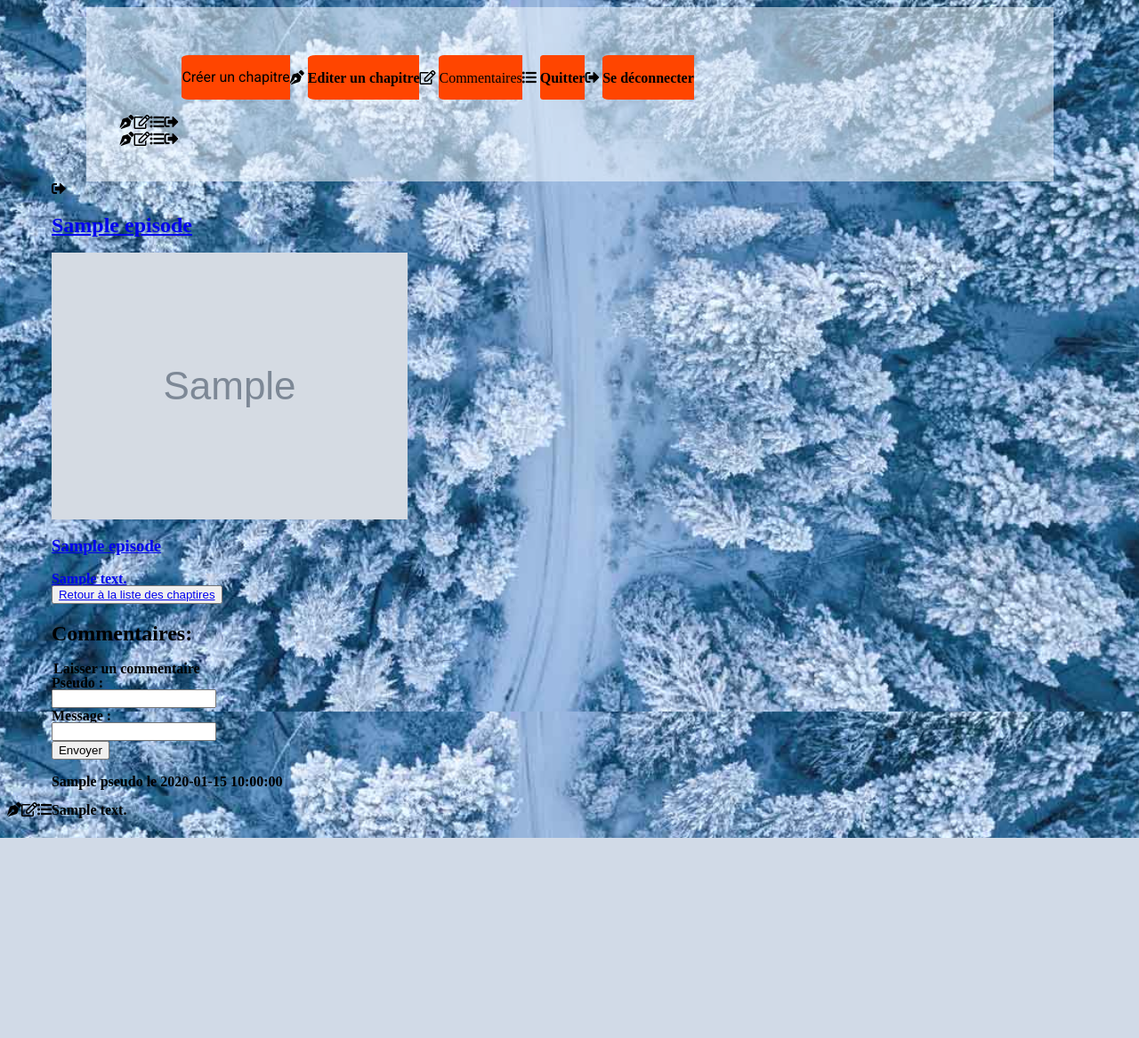
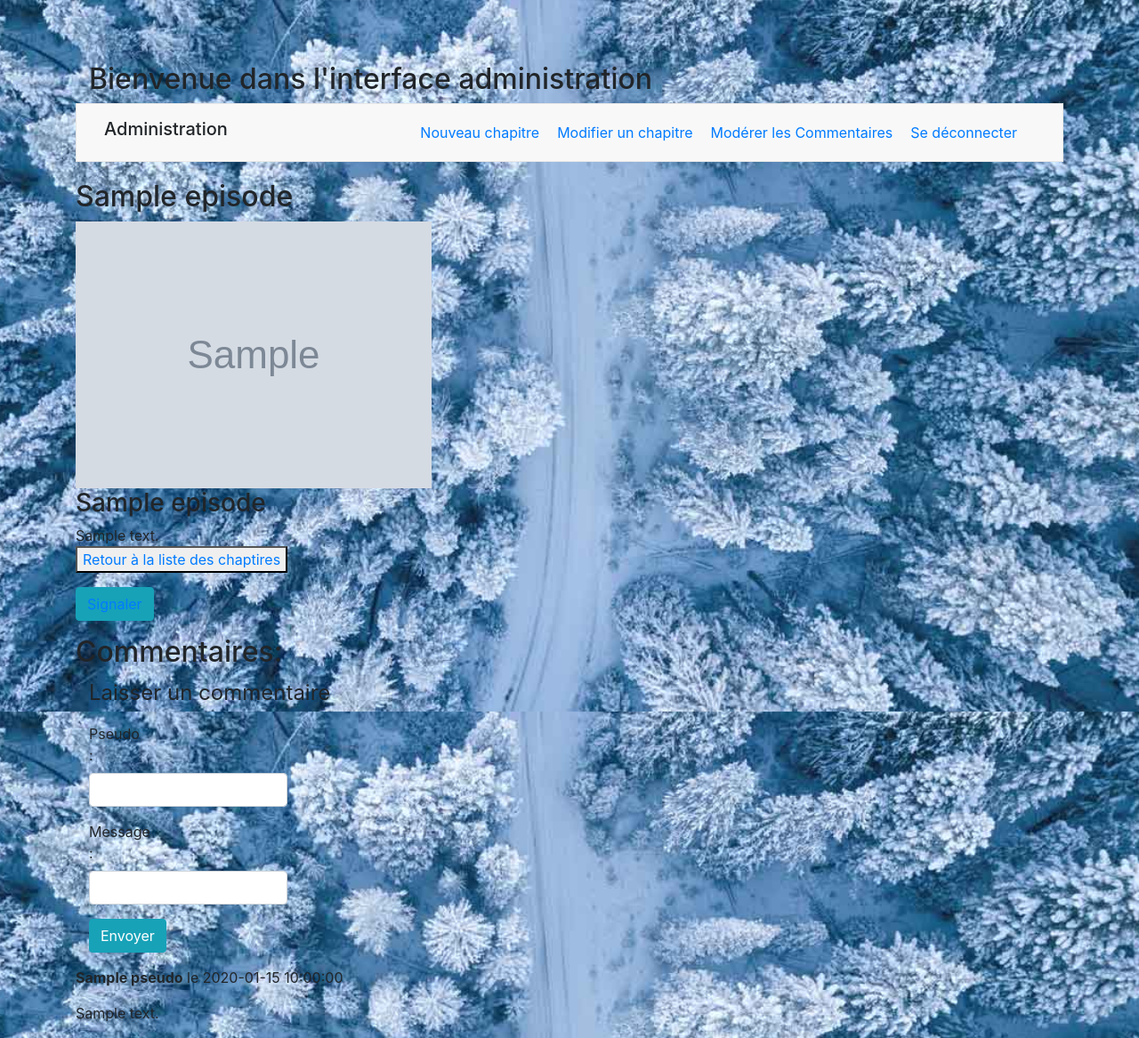
Before and after one commit to Mistiso49250/projet4, a PHP site: template templates/frontoffice/chapitre.html.php in a window 1280 px wide. Shown: the whole page at 89% size. Before the commit the page ends 942 px from the top, so only its background shows below. Run offline with PHP 8.4, Linux system fonts and the light colour scheme; the template is opened without the code that fills it: most values are stand-ins (such as "Sample title", 1, 10 or a date in 2020); grey boxes marked "Sample" are stand-in pictures; some libraries are stand-ins or nearby versions.

Commit message:
modif et avancement partie Admin

```diff
--- a/public/css/back/style.css
+++ b/public/css/back/style.css
@@ -5,65 +5,32 @@ body{
     background-position: center;
     background-attachment: fixed;
     position: relative;
+    padding-top: 70px;
 }
 
-header, .main{
-    background-color: rgba(240,248,255,0.55);
-    width: 80%;
-    margin: 0 auto;
-    padding: 3%;
+.navbar-default
+{
+    position: relative;
+    min-height: 50px;
+    margin-bottom: 20px;
+    border: 1px solid transparent;
+    background-color: #f8f8f8;
+    border-color: #e7e7e7;
 }
 
-.main{
-    margin-top: 3%;
+.navbar-fixed-top, .navbar-fixed-bottom {
+    position: fixed;
+    right: 0;
+    left: 0;
+    z-index: 1030;
+}
+.navbar-default li
+{
+    margin-right: 20px;
 }
 
-.admin ul{
-    display: flex;
-    text-align: center;
-    position: relative;
-    height: 50px;
-    left: 30px;
-    width: 100%;
-}
 
-.admin li{
-    background-color: orangered;
-    /* width: 25%; */
-    line-height: 50px;
-    list-style-type: none;
-    display: inline-block;
-    position: relative;
-}
 
-.admin a{
-    text-decoration: none;
-    color: inherit;
-}
-
-.admin :first-child{
-    border-radius: 7% 0 0 7%;
-}
-
-.admin :last-child{
-    border-radius: 0 7% 7% 0;
-}
-
-.admin li:hover{
-    background-color: lawngreen;
-    border-bottom: 6px solid rgb(70, 140, 173);
-}
-
-.admin li:hover::after{
-    content: '';
-    display: inline-block;
-    position: absolute;
-    bottom: -32%;
-    right: 38%;
-    border-top: 8px solid rgb(70, 140, 173);
-    border-right: 8px solid transparent;
-    border-left: 8px solid transparent;
-}
 
 
 
--- a/public/css/front/style.css
+++ b/public/css/front/style.css
@@ -153,7 +153,7 @@ section{
     color: #c6ff00;
 }
 
-.siteContainer{
+.siteEncadrement{
     overflow: hidden;
     height: 100%;
 }
--- a/templates/backoffice/layout.html.php
+++ b/templates/backoffice/layout.html.php
@@ -13,27 +13,45 @@
 
     <link rel="stylesheet" href="css/back/style.css">
 
+    <!-- bootstrap -->
+    <link href="https://stackpath.bootstrapcdn.com/bootstrap/4.5.0/css/bootstrap.min.css" rel="stylesheet">
+
+    <!-- tinymce -->
+    <script src="https://cdn.tiny.cloud/1/sgucpkg0rglmeqtnxrrh880aputls1kntjwzgi5htko37n9y/tinymce/5/tinymce.min.js" referrerpolicy="origin"></script>
+
     <title>Administration</title>
 </head>
 
 <body>
 
-    <?php
+    <div class="container">
+        <div class="row-home">
+            <div class="col-lg-12">
+                <article>
+                    <h2>Bienvenue dans l'interface administration</h2>
+                </article>
+            </div>
+        </div>
+
+        <?php
     // Afficher la page
     ?>
-    <header>
-        <!-- <button class="btn btn-exit"><a href='index.php?action=logout'>Se déconnecter</button> -->
-        <nav class='admin'>
-            <ul>
-                <li class="create"><a href='#'>Créer un chapitre</a></li><i class="fas fa-pen-nib">
-                <li class="edit"><a href='#'>Editer un chapitre</a></li><i class="far fa-edit">
-                <li class="comment"><a href='#'>Commentaires</a></li><i class="fas fa-list-ul">
-                <li class="out"><a href='#'>Quitter</a></li><i class="fas fa-sign-out-alt">
-                <li class="goOut"><a href='index.php?action=logout'>Se déconnecter</li>
-            </ul>
-        </nav>
-    </header>
-    <?= $content ?>
+
+        <div class="navbar navbar-default navbar-fixed-top">
+            <div class="container">
+                <div class="navbar-header">
+                    <h1 class="navbar-brand">Administration</h1>
+                </div>
+                <ul class="nav nav-bar">
+                    <li class="active"><a href="#">Nouveau chapitre</a></li>
+                    <li><a href="#">Modifier un chapitre</a></li>
+                    <li><a href="#">Modérer les Commentaires</a></li>
+                    <li><a href='index.php?action=logout'>Se déconnecter</a></li>
+                </ul>
+            </div>
+        </div>
+        <?= $content ?>
+    </div>
 
 </body>
 
--- a/templates/frontoffice/chapitre.html.php
+++ b/templates/frontoffice/chapitre.html.php
@@ -13,7 +13,10 @@
     </div>
 </div>
 <div class="form-group">
-    <button type="submit" class="pull-right btn btn-info"><a href="index.php?action=listchapitre">Retour à la liste des chaptires</a></button>
+    <button type="submit" class=""><a href="index.php?action=listchapitre">Retour à la liste des chaptires</a></button>
+</div>
+<div class="form-group">
+    <button type="submit" class="pull-right btn btn-info"><a href="index.php?action=">Signaler</a></button>
 </div>
 
 <h2>Commentaires: </h2>
--- a/templates/frontoffice/layout.html.php
+++ b/templates/frontoffice/layout.html.php
@@ -17,7 +17,7 @@
 </head>
 
 <body>
-    <div class="siteContainer">
+    <div class="siteEncadrement">
         <div class="sitePusher">
             <section class="burger">
                 <a href="#" class="burgerIcon" id="burgerIcon"></a>
@@ -29,7 +29,7 @@
             </section>
 
             <div class="siteContent">
-                <div class="container">
+                <div class="siteContenu">
                     <?= $content ?>
                 </div>
             </div>
@@ -38,6 +38,7 @@
         </div>
     </div>
 
+    <script src="js\front\main.js"></script>
 </body>
 
 </html>
```
Also changed, not shown: templates/backoffice/admin.html.php (+21 -141 lines).
